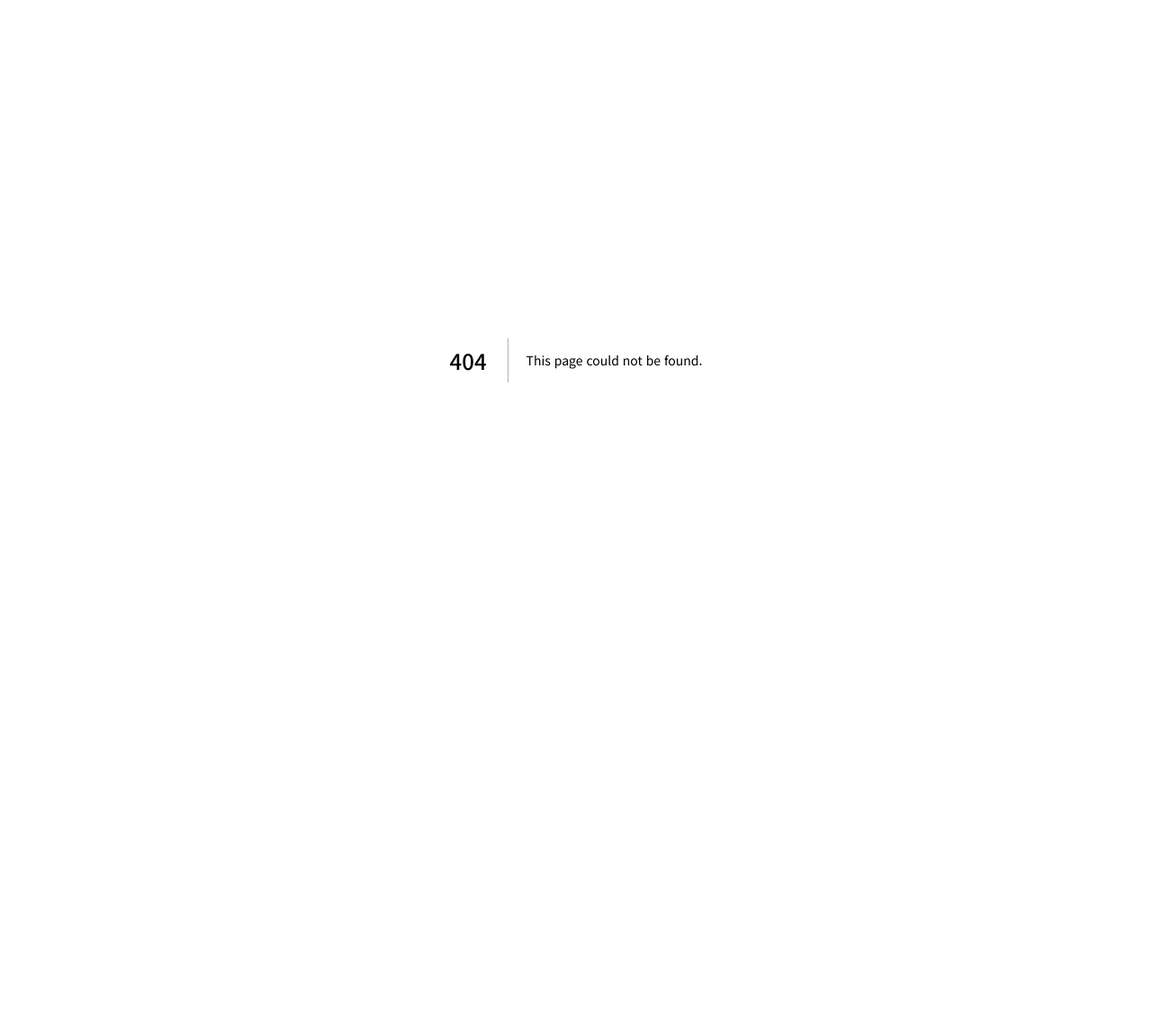
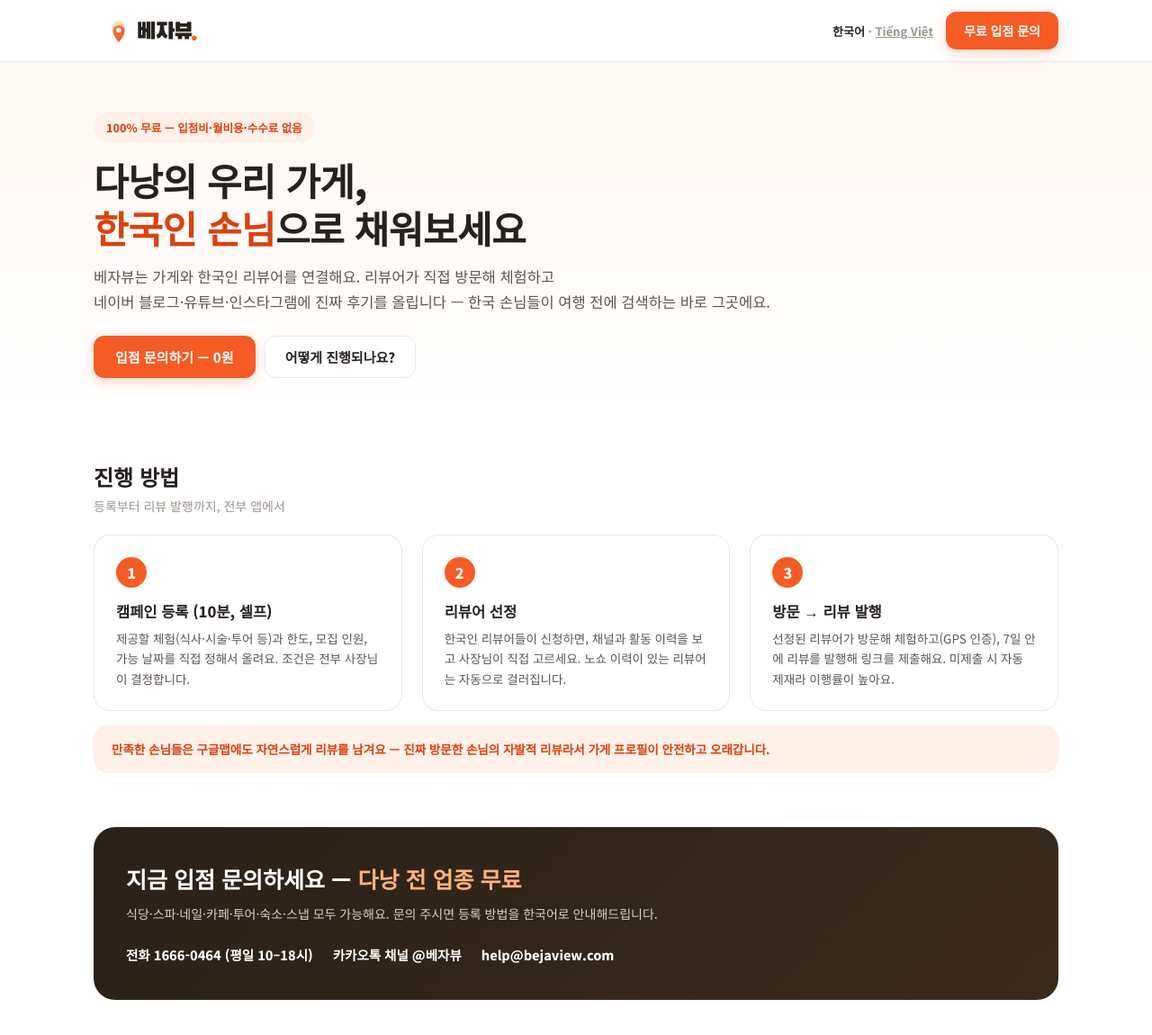
Before and after one commit to jiun897-afk/xinchaopick, a Next.js app: page /partner in a window 1280 px wide. Before the commit this address had no page. Shown: the top 1150 px of the page at 90% size. Before the commit the page ends 800 px from the top, so only its background shows below. Built offline with nearby package versions, Linux system fonts and the light colour scheme.

Commit message:
feat: 한국어 사장님 입점 안내(/partner) + 언어 전환, 링크 정리

```diff
--- a/app/me/page.tsx
+++ b/app/me/page.tsx
@@ -95,7 +95,7 @@ export default function MePage() {
           { href: "/saved", label: "찜한 캠페인" },
           { href: "/app.html", label: "앱 디자인 시안 (설계도)" },
           { href: "/admin.html", label: "운영 콘솔 (관리자)" },
-          { href: "/doitac.html", label: "사장님 입점 안내 (Tiếng Việt)" },
+          { href: "/partner", label: "사장님 입점 안내" },
         ].map((m) => (
           <Link
             key={m.href}
--- a/app/page.tsx
+++ b/app/page.tsx
@@ -62,7 +62,7 @@ export default async function Home() {
           <Logo />
           <nav className="hnav">
             <a href="#campaigns">체험단 찾기</a>
-            <a href="/doitac.html">사장님 입점 문의</a>
+            <a href="/partner">사장님 입점 문의</a>
           </nav>
           <AuthButton />
         </div>
@@ -127,7 +127,7 @@ export default async function Home() {
             <br />
             고객센터 1666-0464 · 카카오톡 채널 @베자뷰 · help@bejaview.com
             <br />
-            <a href="/doitac.html" style={{ textDecoration: "underline" }}>Dành cho chủ cửa hàng (Tiếng Việt)</a> · <a href="/app.html" style={{ textDecoration: "underline" }}>앱 디자인 시안</a> · <a href="/admin.html" style={{ textDecoration: "underline" }}>운영 콘솔</a>
+            <a href="/partner" style={{ textDecoration: "underline" }}>사장님 입점 안내</a> · <a href="/app.html" style={{ textDecoration: "underline" }}>앱 디자인 시안</a> · <a href="/admin.html" style={{ textDecoration: "underline" }}>운영 콘솔</a>
           </div>
         </div>
       </footer>
--- /dev/null
+++ b/app/partner/page.tsx
@@ -0,0 +1,131 @@
+import Link from "next/link";
+import Logo from "../../components/Logo";
+
+export const metadata = {
+  title: "베자뷰 사장님 입점 안내 — 0원으로 한국인 손님 모으기",
+};
+
+export default function PartnerPage() {
+  return (
+    <>
+      <header className="site">
+        <div className="wrap hbar">
+          <Logo />
+          <div className="hcta" style={{ gap: 14 }}>
+            <span style={{ fontSize: 13, fontWeight: 700, color: "var(--ink3)" }}>
+              <b style={{ color: "var(--ink)" }}>한국어</b> ·{" "}
+              <a href="/doitac.html" style={{ textDecoration: "underline" }}>
+                Tiếng Việt
+              </a>
+            </span>
+            <a className="btn pri" href="#contact">
+              무료 입점 문의
+            </a>
+          </div>
+        </div>
+      </header>
+
+      <div className="hero">
+        <div className="wrap">
+          <div className="launch">100% 무료 — 입점비·월비용·수수료 없음</div>
+          <h1>
+            다낭의 우리 가게,
+            <br />
+            <em>한국인 손님</em>으로 채워보세요
+          </h1>
+          <div className="sub">
+            베자뷰는 가게와 한국인 리뷰어를 연결해요. 리뷰어가 직접 방문해 체험하고
+            <br />
+            네이버 블로그·유튜브·인스타그램에 진짜 후기를 올립니다 — 한국 손님들이 여행 전에 검색하는 바로 그곳에요.
+          </div>
+          <div style={{ display: "flex", gap: 10, marginTop: 24, flexWrap: "wrap" }}>
+            <a className="btn pri" style={{ padding: "13px 24px", fontSize: 15 }} href="#contact">
+              입점 문의하기 — 0원
+            </a>
+            <a className="btn ghost" style={{ padding: "12px 22px", fontSize: 15 }} href="#how">
+              어떻게 진행되나요?
+            </a>
+          </div>
+        </div>
+      </div>
+
+      <section className="list" id="how" style={{ paddingBottom: 30 }}>
+        <div className="wrap">
+          <div className="shead">
+            <div>
+              <div className="stitle">진행 방법</div>
+              <div className="ssub">등록부터 리뷰 발행까지, 전부 앱에서</div>
+            </div>
+          </div>
+          <div className="grid">
+            {[
+              { n: "1", t: "캠페인 등록 (10분, 셀프)", d: "제공할 체험(식사·시술·투어 등)과 한도, 모집 인원, 가능 날짜를 직접 정해서 올려요. 조건은 전부 사장님이 결정합니다." },
+              { n: "2", t: "리뷰어 선정", d: "한국인 리뷰어들이 신청하면, 채널과 활동 이력을 보고 사장님이 직접 고르세요. 노쇼 이력이 있는 리뷰어는 자동으로 걸러집니다." },
+              { n: "3", t: "방문 → 리뷰 발행", d: "선정된 리뷰어가 방문해 체험하고(GPS 인증), 7일 안에 리뷰를 발행해 링크를 제출해요. 미제출 시 자동 제재라 이행률이 높아요." },
+            ].map((s) => (
+              <div key={s.n} style={{ border: "1px solid var(--line)", borderRadius: 18, padding: 24 }}>
+                <div
+                  style={{
+                    width: 34,
+                    height: 34,
+                    borderRadius: "50%",
+                    background: "var(--brand)",
+                    color: "#fff",
+                    fontWeight: 900,
+                    display: "flex",
+                    alignItems: "center",
+                    justifyContent: "center",
+                  }}
+                >
+                  {s.n}
+                </div>
+                <div style={{ fontSize: 16.5, fontWeight: 800, margin: "14px 0 7px" }}>{s.t}</div>
+                <p style={{ fontSize: 13.5, color: "var(--ink2)", lineHeight: 1.65 }}>{s.d}</p>
+              </div>
+            ))}
+          </div>
+          <div
+            style={{
+              marginTop: 16,
+              background: "var(--brand-bg)",
+              borderRadius: 16,
+              padding: "16px 20px",
+              fontSize: 13.5,
+              color: "var(--brand-dark)",
+              fontWeight: 700,
+              lineHeight: 1.6,
+            }}
+          >
+            만족한 손님들은 구글맵에도 자연스럽게 리뷰를 남겨요 — 진짜 방문한 손님의 자발적 리뷰라서 가게
+            프로필이 안전하고 오래갑니다.
+          </div>
+        </div>
+      </section>
+
+      <section id="contact" style={{ padding: "30px 0 80px" }}>
+        <div className="wrap">
+          <div
+            style={{
+              background: "linear-gradient(135deg,#2A2118,#3A2A1C)",
+              borderRadius: 24,
+              padding: "40px 36px",
+              color: "#fff",
+            }}
+          >
+            <h2 style={{ fontSize: 25, fontWeight: 900, lineHeight: 1.4 }}>
+              지금 입점 문의하세요 — <em style={{ fontStyle: "normal", color: "#FFB27A" }}>다낭 전 업종 무료</em>
+            </h2>
+            <p style={{ fontSize: 14, color: "#D8CFC4", marginTop: 10, lineHeight: 1.7 }}>
+              식당·스파·네일·카페·투어·숙소·스냅 모두 가능해요. 문의 주시면 등록 방법을 한국어로 안내해드립니다.
+            </p>
+            <div style={{ display: "flex", gap: 22, marginTop: 22, flexWrap: "wrap", fontSize: 14.5, fontWeight: 800 }}>
+              <span>전화 1666-0464 (평일 10–18시)</span>
+              <span>카카오톡 채널 @베자뷰</span>
+              <span>help@bejaview.com</span>
+            </div>
+          </div>
+        </div>
+      </section>
+    </>
+  );
+}
--- a/public/doitac.html
+++ b/public/doitac.html
@@ -80,7 +80,7 @@ footer{border-top:1px solid var(--line);padding:32px 0 48px}
 
 <header>
   <div class="wrap hbar">
-    <a class="hlogo" href="index.html">
+    <a class="hlogo" href="/">
       <span class="mark"><svg width="20" height="21" viewBox="0 0 120 124" style="stroke:none">
         <path d="M60 118 C60 118 30 86 30 61 A30 30 0 1 1 90 61 C90 86 60 118 60 118 Z" fill="#ffffff"/>
         <circle cx="60" cy="59" r="12.5" fill="#F55B24"/>
@@ -90,7 +90,7 @@ footer{border-top:1px solid var(--line);padding:32px 0 48px}
       Beja<span class="pick">view</span>
     </a>
     <div class="hcta">
-      <span class="lang"><a href="index.html">한국어</a> · <b>Tiếng Việt</b></span>
+      <span class="lang"><a href="/partner">한국어</a> · <b>Tiếng Việt</b></span>
       <a class="btn pri" href="#lienhe">Đăng ký miễn phí</a>
     </div>
   </div>
@@ -205,7 +205,7 @@ footer{border-top:1px solid var(--line);padding:32px 0 48px}
     <div class="fbiz">
       <b style="color:var(--ink2)">Bejaview</b> · Công ty TNHH The JM Group (Hàn Quốc)<br>
       451-24 Bangbae-dong, Seocho-gu, Seoul · Mã số doanh nghiệp 352-87-00902<br>
-      © 2026 Bejaview. All rights reserved. · <a href="index.html" style="text-decoration:underline">한국어 페이지</a>
+      © 2026 Bejaview. All rights reserved. · <a href="/" style="text-decoration:underline">한국어 페이지</a>
     </div>
   </div>
 </footer>
```
